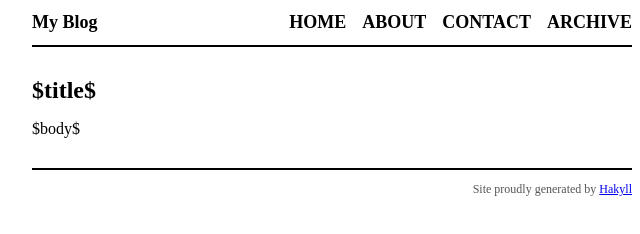
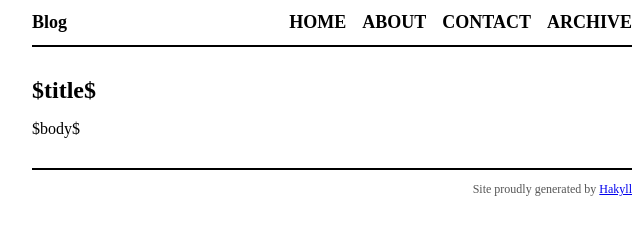
Before and after one commit to catern/blog, a plain HTML site: page templates/default.html in a window 1280 px wide. Shown: the full height of the page, 308-948 px from the left. Drawn offline with Linux system fonts and the light colour scheme.

Commit message:
change name to Blog

```diff
--- a/templates/default.html
+++ b/templates/default.html
@@ -4,13 +4,13 @@
 <html xmlns="http://www.w3.org/1999/xhtml" xml:lang="en" lang="en">
     <head>
         <meta http-equiv="Content-Type" content="text/html; charset=UTF-8" />
-        <title>My Blog - $title$</title>
+        <title>Blog - $title$</title>
         <link rel="stylesheet" type="text/css" href="/css/default.css" />
     </head>
     <body>
         <div id="header">
             <div id="logo">
-                <a href="/">My Blog</a>
+                <a href="/">Blog</a>
             </div>
             <div id="navigation">
                 <a href="/">Home</a>
```
Also changed, not shown: index.html (+1 -1 lines).
